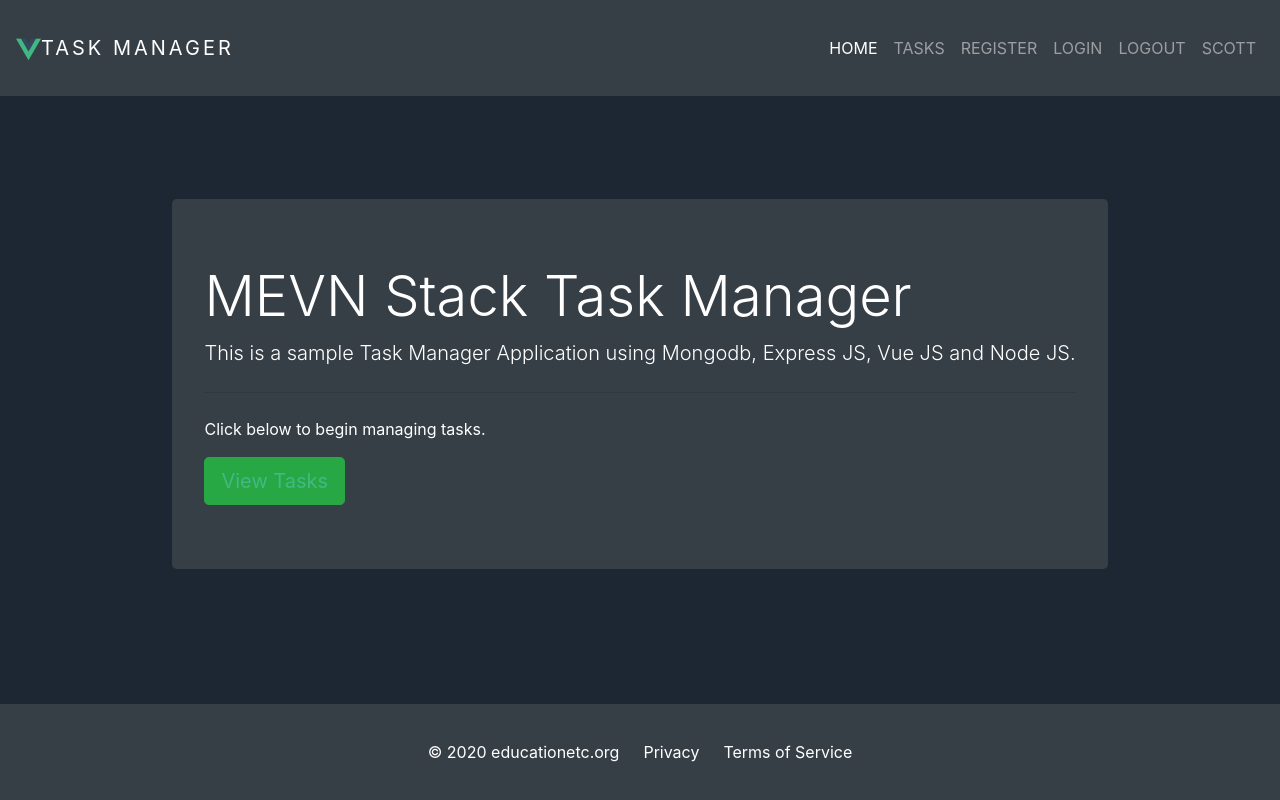
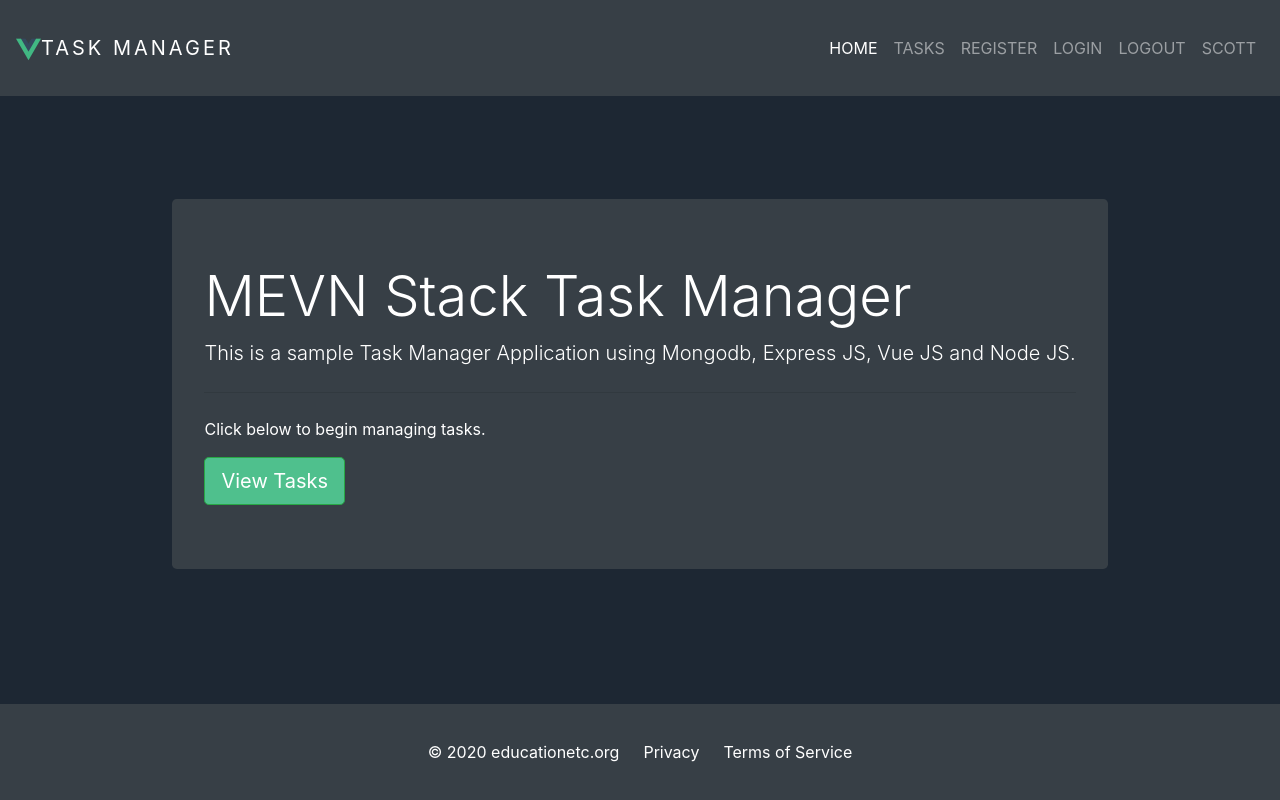
Before and after one commit to openschool/mevn-hwk-journal, a Vue app: page /#/ in a window 1280 px wide. Built offline with nearby package versions, Linux system fonts and the light colour scheme.

Commit message:
forget to add style.css file

```diff
--- a/src/assets/css/style.css
+++ b/src/assets/css/style.css
@@ -61,3 +61,16 @@ div#custom-home {
     justify-content: center;
     align-items: center;
 }
+
+.btn-primary{
+    background-color: #32aced !important;
+}
+
+.btn-success {
+    background-color: #4fc08d !important;
+    color: #fff !important;
+}
+
+.btn-success:hover{
+    background-color: #3da978;
+}
```
